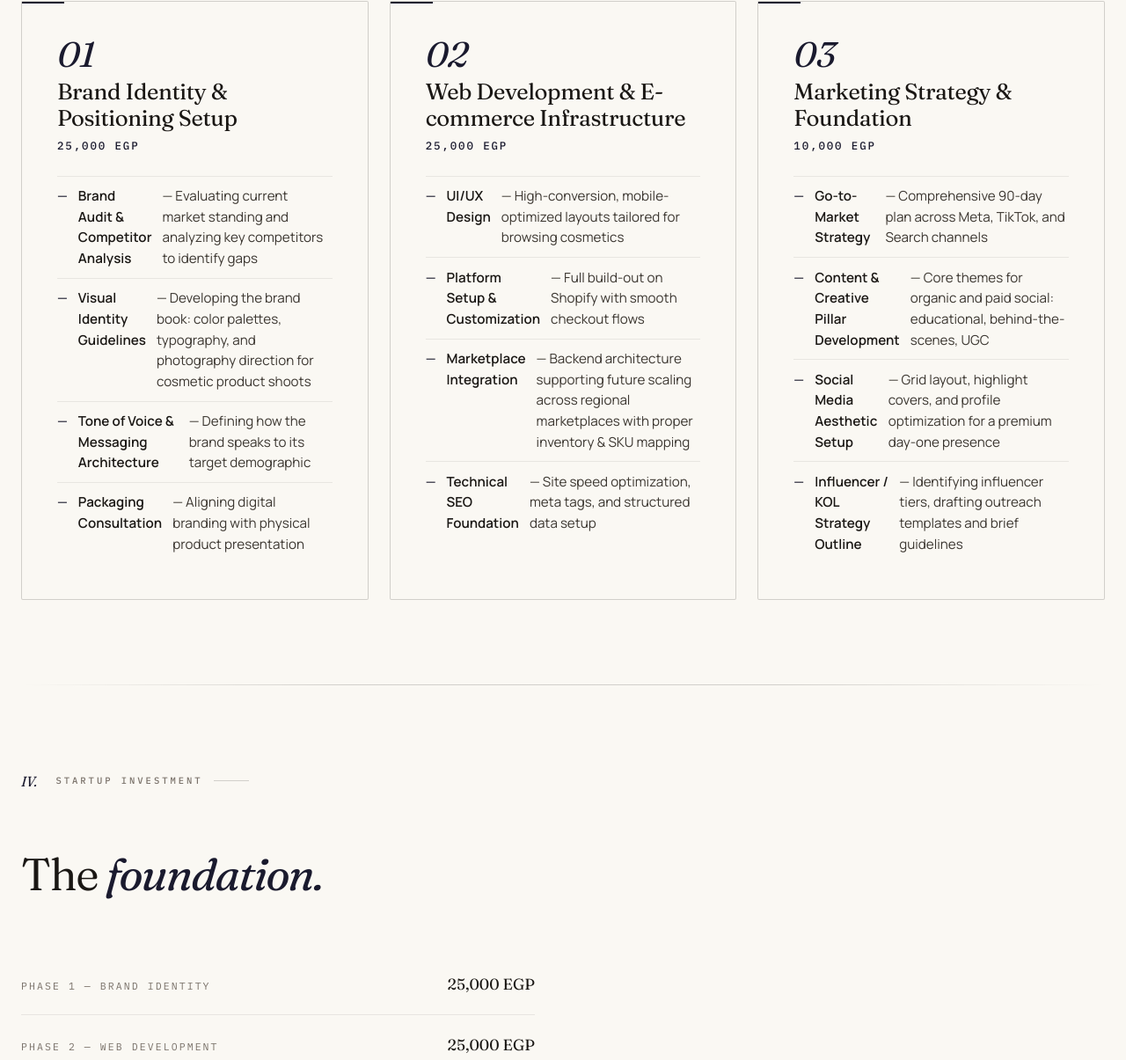
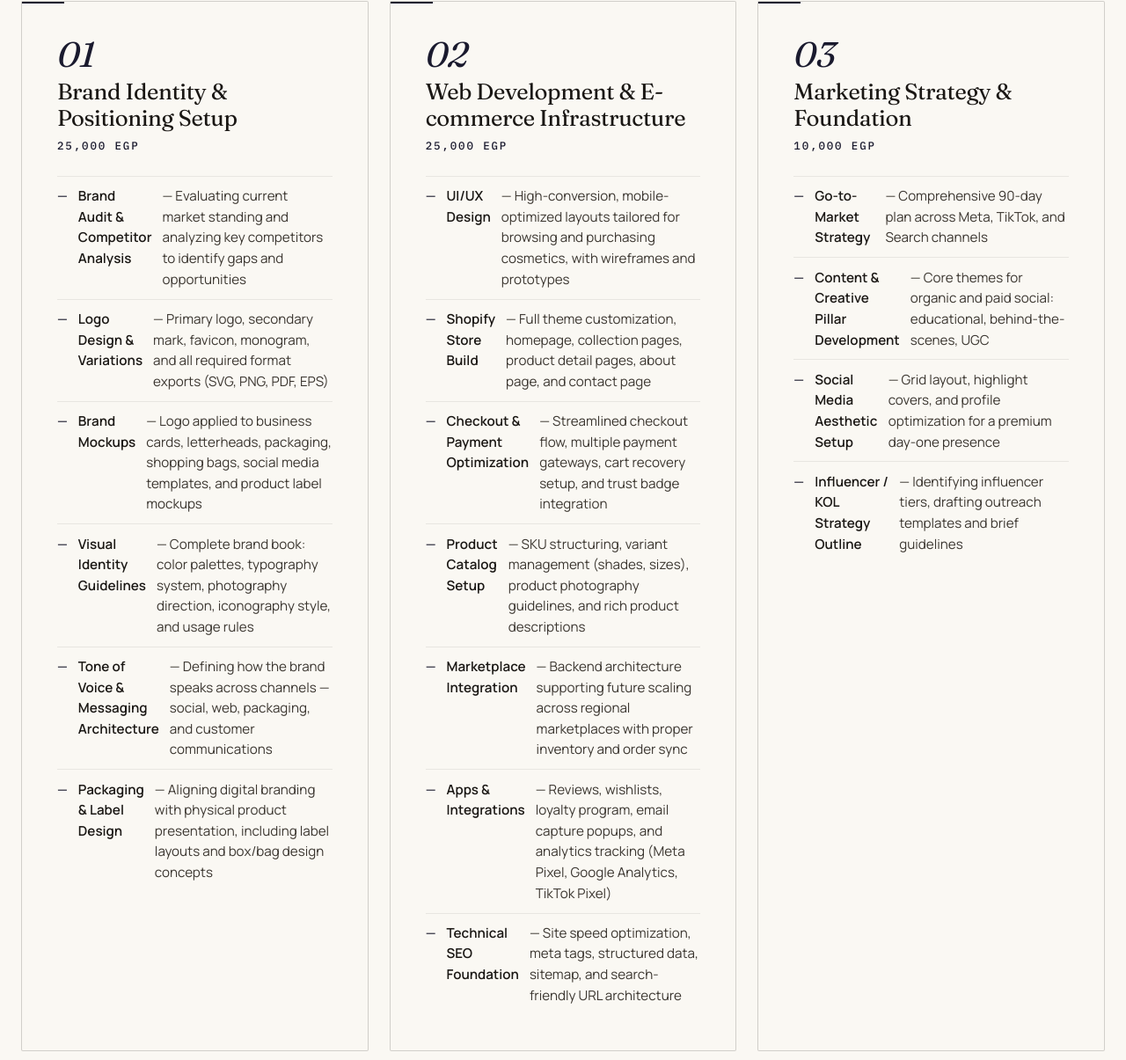
Before and after one commit to ahmedibrahimelbahy/proposal-senaria-78ed9b, a website: page index.html in a window 1280 px wide. Shown: the part 1825-3030 px from the top of the page at 88% size. Drawn offline with Linux system fonts and the light colour scheme.

Commit message:
update: expand branding & web dev scope, remove AI tagline

```diff
--- a/index.html
+++ b/index.html
@@ -516,10 +516,12 @@
         <div class="phase-title">Brand Identity &amp; Positioning Setup</div>
         <div class="phase-price">25,000 EGP</div>
         <ul>
-          <li><strong>Brand Audit &amp; Competitor Analysis</strong> — Evaluating current market standing and analyzing key competitors to identify gaps</li>
-          <li><strong>Visual Identity Guidelines</strong> — Developing the brand book: color palettes, typography, and photography direction for cosmetic product shoots</li>
-          <li><strong>Tone of Voice &amp; Messaging Architecture</strong> — Defining how the brand speaks to its target demographic</li>
-          <li><strong>Packaging Consultation</strong> — Aligning digital branding with physical product presentation</li>
+          <li><strong>Brand Audit &amp; Competitor Analysis</strong> — Evaluating current market standing and analyzing key competitors to identify gaps and opportunities</li>
+          <li><strong>Logo Design &amp; Variations</strong> — Primary logo, secondary mark, favicon, monogram, and all required format exports (SVG, PNG, PDF, EPS)</li>
+          <li><strong>Brand Mockups</strong> — Logo applied to business cards, letterheads, packaging, shopping bags, social media templates, and product label mockups</li>
+          <li><strong>Visual Identity Guidelines</strong> — Complete brand book: color palettes, typography system, photography direction, iconography style, and usage rules</li>
+          <li><strong>Tone of Voice &amp; Messaging Architecture</strong> — Defining how the brand speaks across channels — social, web, packaging, and customer communications</li>
+          <li><strong>Packaging &amp; Label Design</strong> — Aligning digital branding with physical product presentation, including label layouts and box/bag design concepts</li>
         </ul>
       </div>
 
@@ -529,10 +531,13 @@
         <div class="phase-title">Web Development &amp; E-commerce Infrastructure</div>
         <div class="phase-price">25,000 EGP</div>
         <ul>
-          <li><strong>UI/UX Design</strong> — High-conversion, mobile-optimized layouts tailored for browsing cosmetics</li>
-          <li><strong>Platform Setup &amp; Customization</strong> — Full build-out on Shopify with smooth checkout flows</li>
-          <li><strong>Marketplace Integration</strong> — Backend architecture supporting future scaling across regional marketplaces with proper inventory &amp; SKU mapping</li>
-          <li><strong>Technical SEO Foundation</strong> — Site speed optimization, meta tags, and structured data setup</li>
+          <li><strong>UI/UX Design</strong> — High-conversion, mobile-optimized layouts tailored for browsing and purchasing cosmetics, with wireframes and prototypes</li>
+          <li><strong>Shopify Store Build</strong> — Full theme customization, homepage, collection pages, product detail pages, about page, and contact page</li>
+          <li><strong>Checkout &amp; Payment Optimization</strong> — Streamlined checkout flow, multiple payment gateways, cart recovery setup, and trust badge integration</li>
+          <li><strong>Product Catalog Setup</strong> — SKU structuring, variant management (shades, sizes), product photography guidelines, and rich product descriptions</li>
+          <li><strong>Marketplace Integration</strong> — Backend architecture supporting future scaling across regional marketplaces with proper inventory and order sync</li>
+          <li><strong>Apps &amp; Integrations</strong> — Reviews, wishlists, loyalty program, email capture popups, and analytics tracking (Meta Pixel, Google Analytics, TikTok Pixel)</li>
+          <li><strong>Technical SEO Foundation</strong> — Site speed optimization, meta tags, structured data, sitemap, and search-friendly URL architecture</li>
         </ul>
       </div>
 
@@ -816,7 +821,7 @@
       </div>
       <div class="mono" style="font-size:0.66rem;text-transform:uppercase;letter-spacing:0.24em;">
         &copy; <span id="y"></span> Full Circle Solutions &middot;
-        <span class="serif-i" style="text-transform:none;letter-spacing:0;font-size:0.88rem;">Marketing with AI in its DNA</span>
+        <span class="serif-i" style="text-transform:none;letter-spacing:0;font-size:0.88rem;">Strategy. Creative. Growth.</span>
       </div>
       <div class="mono" style="font-size:0.66rem;text-transform:uppercase;letter-spacing:0.24em;">Prepared Apr 15, 2026</div>
     </div>
```
